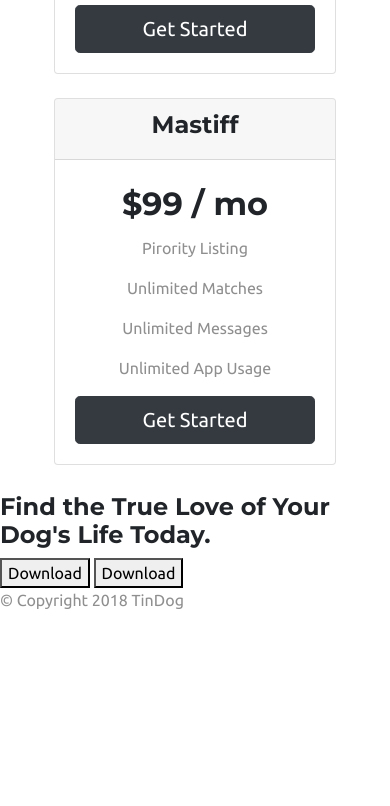
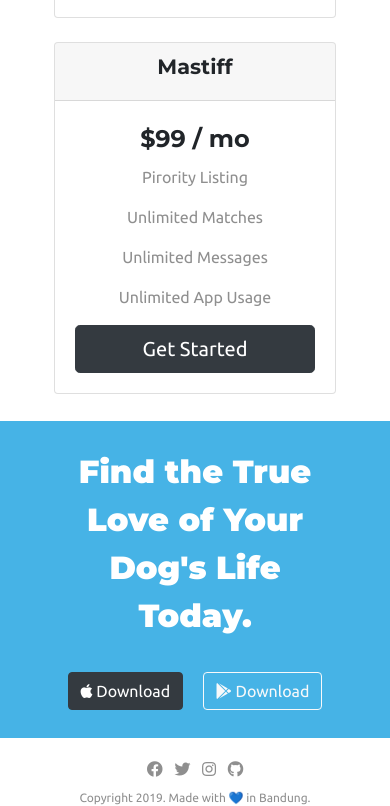
Before and after one commit to dikaa7/tindog-bootstrap, a plain HTML site: page index.html in a window 390 px wide. Shown: the part 2555-3361 px from the top of the page. Before the commit the page ends 3183 px from the top, so only its background shows below. Drawn offline with nearby package versions, Linux system fonts and the light colour scheme.

Commit message:
add footer

```diff
--- a/index.html
+++ b/index.html
@@ -35,12 +35,11 @@
 					</button>
 					<div class="collapse navbar-collapse" id="navbarToggler">
 						<ul class="navbar-nav ml-auto">
-							<li class="nav-items"><a href="" class="nav-link">Home</a></li>
-							<li class="nav-items"><a href="" class="nav-link">About</a></li>
-							<li class="nav-items"><a href="" class="nav-link">Service</a></li>
-							<li class="nav-items"><a href="" class="nav-link">Project</a></li>
-							<li class="nav-items"><a href="" class="nav-link">Contact</a></li>
-							<li class="nav-items"><div class="dropdown-divider"></div></li>
+							<li class="nav-items"><a href="#title" class="nav-link">Home</a></li>
+							<li class="nav-items"><a href="#features" class="nav-link">Features</a></li>
+							<li class="nav-items"><a href="#testimonials" class="nav-link">Testimony</a></li>
+							<li class="nav-items"><a href="#pricing" class="nav-link">Pricing</a></li>
+							<li class="nav-items"><a href="#cta" class="nav-link">Download</a></li>
 						</ul>
 					</div>
 				</nav>
@@ -188,8 +187,8 @@
 		<section id="cta">
 
 			<h3>Find the True Love of Your Dog's Life Today.</h3>
-			<button type="button">Download</button>
-			<button type="button">Download</button>
+			<button type="button" class="btn btn-dark mr-3 mt-4"><i class="fab fa-apple"></i> Download</button>
+			<button type="button" class="btn btn-outline-light mt-4"><i class="fab fa-google-play"></i> Download</button>
 
 		</section>
 
@@ -197,9 +196,12 @@
 		<!-- Footer -->
 
 		<footer id="footer">
-
-			<p>© Copyright 2018 TinDog</p>
-
+			<a class="m-1" href="https://www.facebook.com/fasholla"><i class="fab fa-facebook"></i></a>
+			<a class="m-1" href="https://www.twitter.com/fasholla"><i class="fab fa-twitter"></i></a>
+			<a class="m-1" href="https://www.instagram.com/fasholla"><i class="fab fa-instagram"></i></a>
+			<a class="m-1" href="https://github.com/lembahdata"><i class="fab fa-github"></i></a>
+			<p class="mt-2">Copyright 2019. Made with 💙 in Bandung.</p>
+			<a class="toggle-up" href="#title"><i class="fas fa-angle-up"></i></a>
 		</footer>
 
 
--- a/styles.css
+++ b/styles.css
@@ -1,5 +1,6 @@
 html{
 	font-size: 18px;
+	scroll-behavior: smooth;
 }
 
 body{
@@ -11,7 +12,6 @@
 #title{
 	background: #46b3e6;
 }
-
 
 .container-fluid{
 	padding: 5% 10%;
@@ -25,6 +25,9 @@
 	font-weight: 900;
 }
 
+.nav-items:hover{
+	border-bottom: solid 1px #ffffff44;
+}
 
 h1{
 	color: #fff;
@@ -109,6 +112,44 @@
 	line-height: 1.5;
 }
 
+#cta{
+	padding: 7% 15%;
+	text-align: center;
+	background: #46b3e6;
+	color: #fff;
+}
+
+#cta h3{
+	font-family: 'Montserrat',sans-serif;
+	font-weight: 900;
+	line-height: 1.5;
+	font-size: 3.5rem;
+}
+
+#footer{
+	padding: 5% 15% 0 15%;
+	text-align: center;
+	color: #8f8f8f;
+}
+
+#footer .fas, #footer a{
+	color: #8f8f8f;
+}
+
+#footer .fas:hover, #footer a:hover{
+	color: #5f5f5f;
+}
+
+#footer .fas{
+	margin-bottom: 5px;
+	padding: 10px;
+	font-size: 24px;
+}
+
+#footer p{
+	font-size: 12px;
+}
+
 @media (min-width: 1028px){
 	#title{
 		max-height: 770px;
@@ -129,8 +170,20 @@
 		font-size: 2.5rem;
 	}
 
+	#pricing h2{
+		font-size: 1.5rem;
+	}
+
+	#pricing h3{
+		font-size: 1.3rem;
+	}
+
 	#press img{
 		width: 30%;
+	}
+
+	#cta h3{
+		font-size: 3rem;
 	}
 
 }
@@ -139,7 +192,6 @@
 	.imgdog{
 		display: none;
 	}
-
 }
 
 @media (min-width: 600px) and (max-width: 720px){
@@ -148,8 +200,10 @@
 		font-size: rem;
 	}
 
+	#cta h3{
+		font-size: 2.5rem;
+	}
 }
-
 
 @media (max-width: 600px){
 	html{
@@ -187,4 +241,8 @@
 	#title{
 		margin-bottom: 30px;
 	}
+
+	#cta h3{
+		font-size: 2rem;
+	}
 }
```
